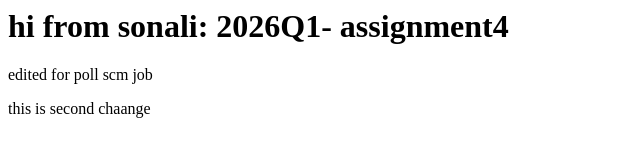
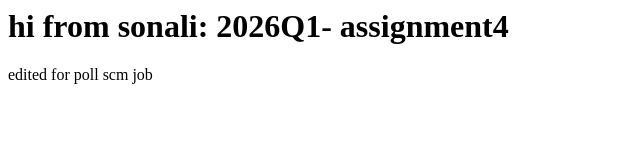
Before and after one commit to Sonali-Pisal/assignment-4, a plain HTML site: page index.html in a window 1280 px wide. Shown: the whole page, without its empty margins (0-640 px from the left). Drawn offline with Linux system fonts and the light colour scheme.

Commit message:
Remove second change paragraph from index.html

```diff
--- a/index.html
+++ b/index.html
@@ -1,4 +1,3 @@
 
 <h1>hi from sonali: 2026Q1- assignment4</h1>
 <p>edited for poll scm job</p>
-<p>this is second chaange</p>
```
